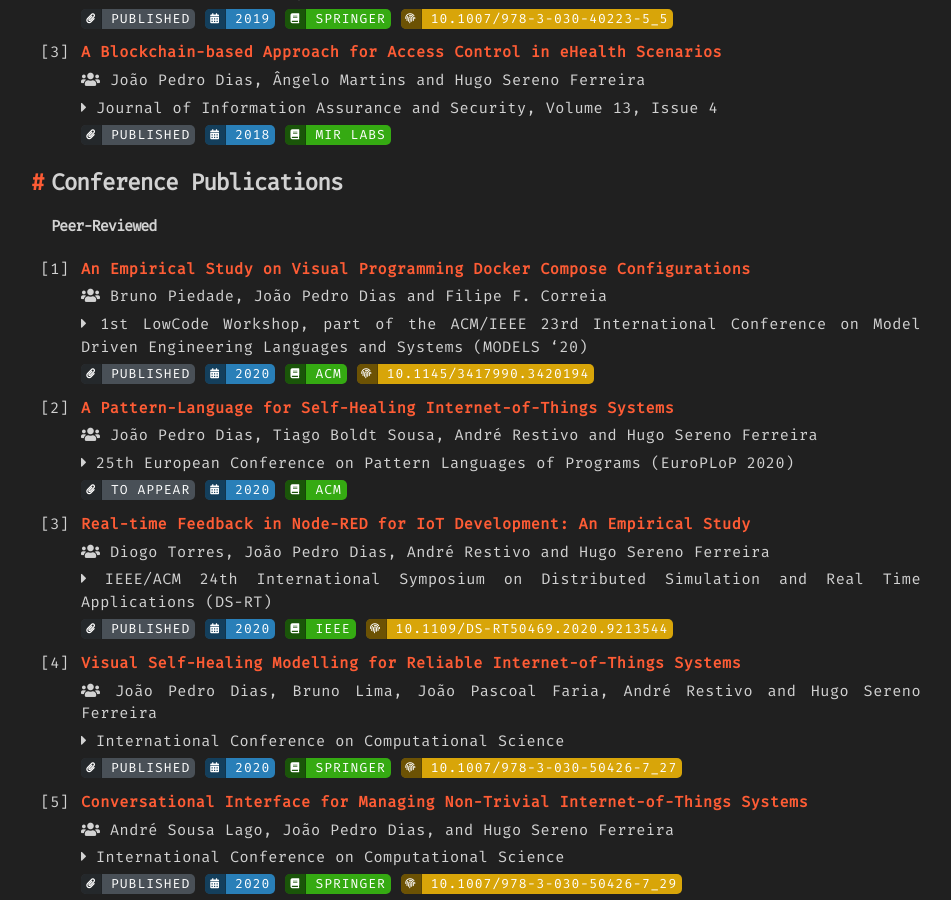
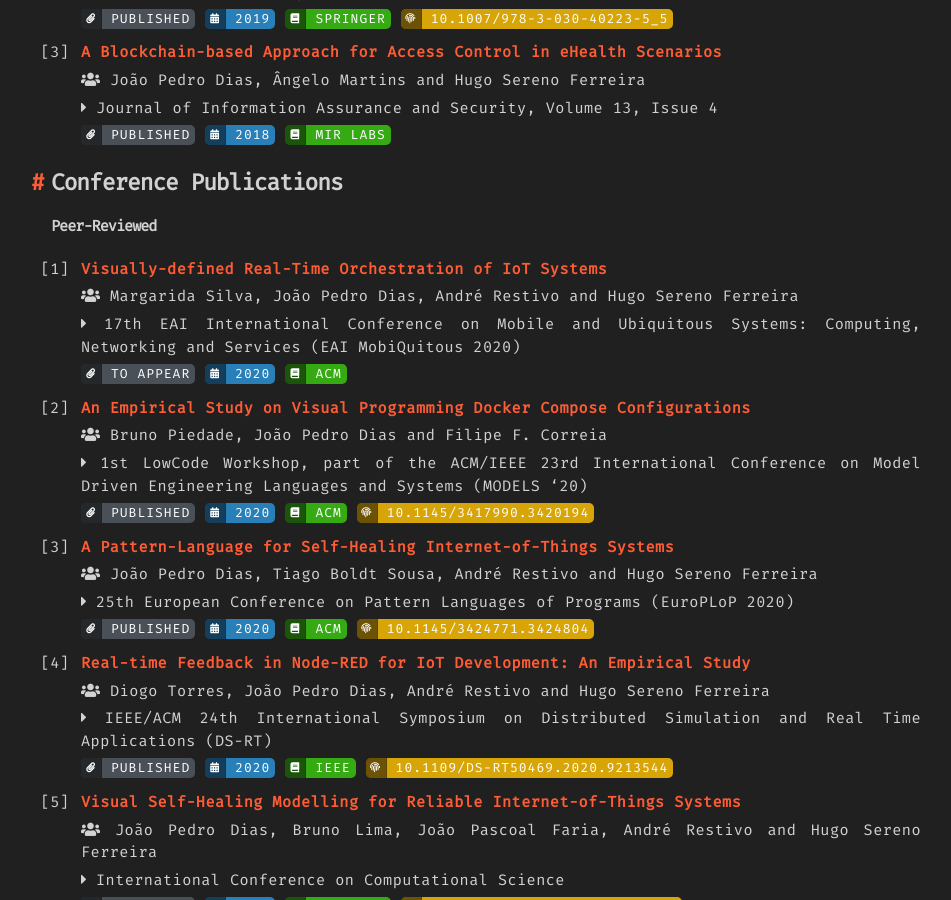
Before and after one commit to jpdias/jpdias.github.io, a Jekyll site: the page built from publications.md, in a window 1280 px wide and 900 px high, scrolled down 467 px. Shown: the whole window, without its empty margins (139-1090 px from the left). Built offline with Jekyll 4.4.1, drawn with Linux system fonts in a browser that asks for light colours; nearby versions of some CDN libraries.

Commit message:
Update publications.yml

```diff
--- a/_data/publications.yml
+++ b/_data/publications.yml
@@ -1,6 +1,14 @@
 #status: Accepted, In Press, Published, Submitted, Under revision
 #type: Workshop, Conference
 confs:
+
+  - title: "Visually-defined Real-Time Orchestration of IoT Systems"
+    authors: "Margarida Silva, João Pedro Dias, André Restivo and Hugo Sereno Ferreira"
+    conference: "17th EAI International Conference on Mobile and Ubiquitous Systems: Computing, Networking and Services (EAI MobiQuitous 2020)"
+    year: 2020
+    url: "/404"
+    status: "To Appear"
+    pub: ACM
 
   - title: "An Empirical Study on Visual Programming Docker Compose Configurations"
     authors: "Bruno Piedade, João Pedro Dias and Filipe F. Correia"
@@ -15,8 +23,9 @@ confs:
     authors: "João Pedro Dias, Tiago Boldt Sousa, André Restivo and Hugo Sereno Ferreira"
     conference: "25th European Conference on Pattern Languages of Programs (EuroPLoP 2020)"
     year: 2020
-    url: "/404"
-    status: "To Appear"
+    url: "https://doi.org/10.1145/3424771.3424804"
+    doi: 10.1145/3424771.3424804
+    status: "Published"
     pub: ACM
 
   - title: "Real-time Feedback in Node-RED for IoT Development: An Empirical Study"
```
